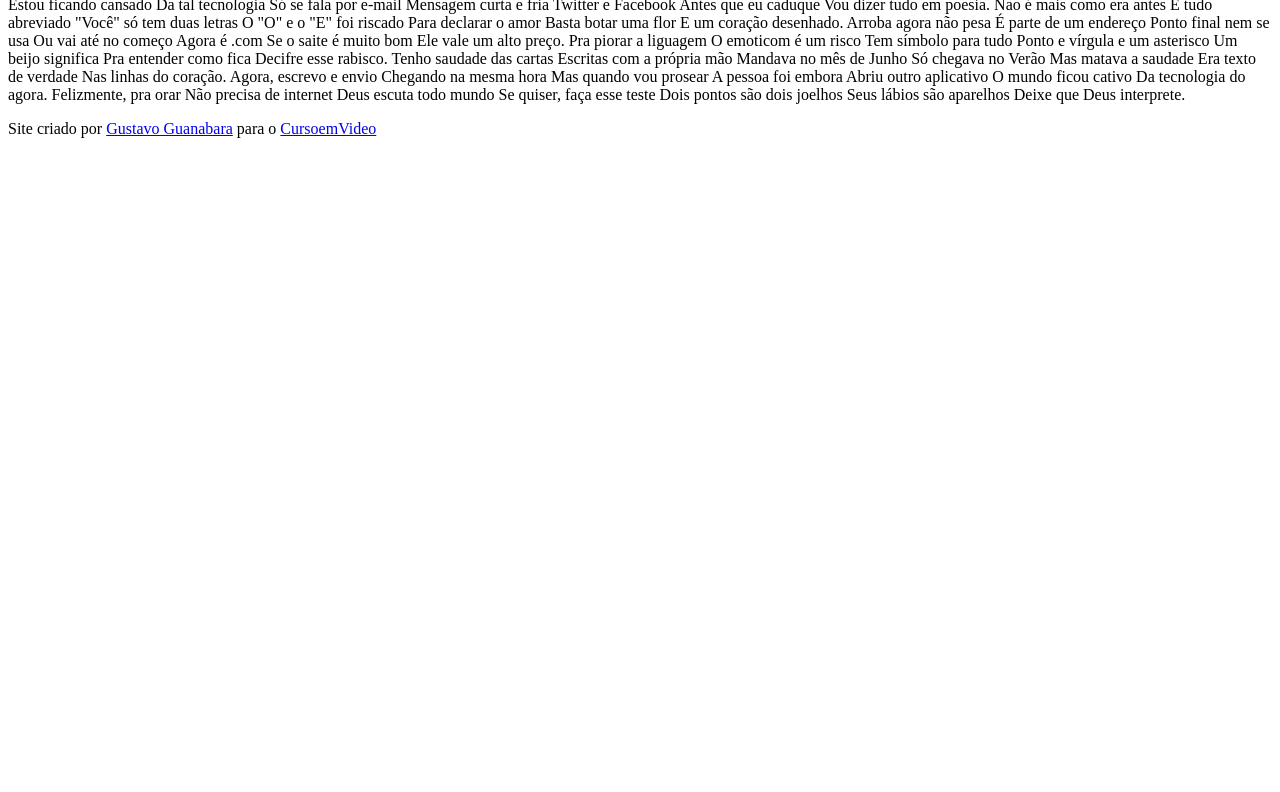
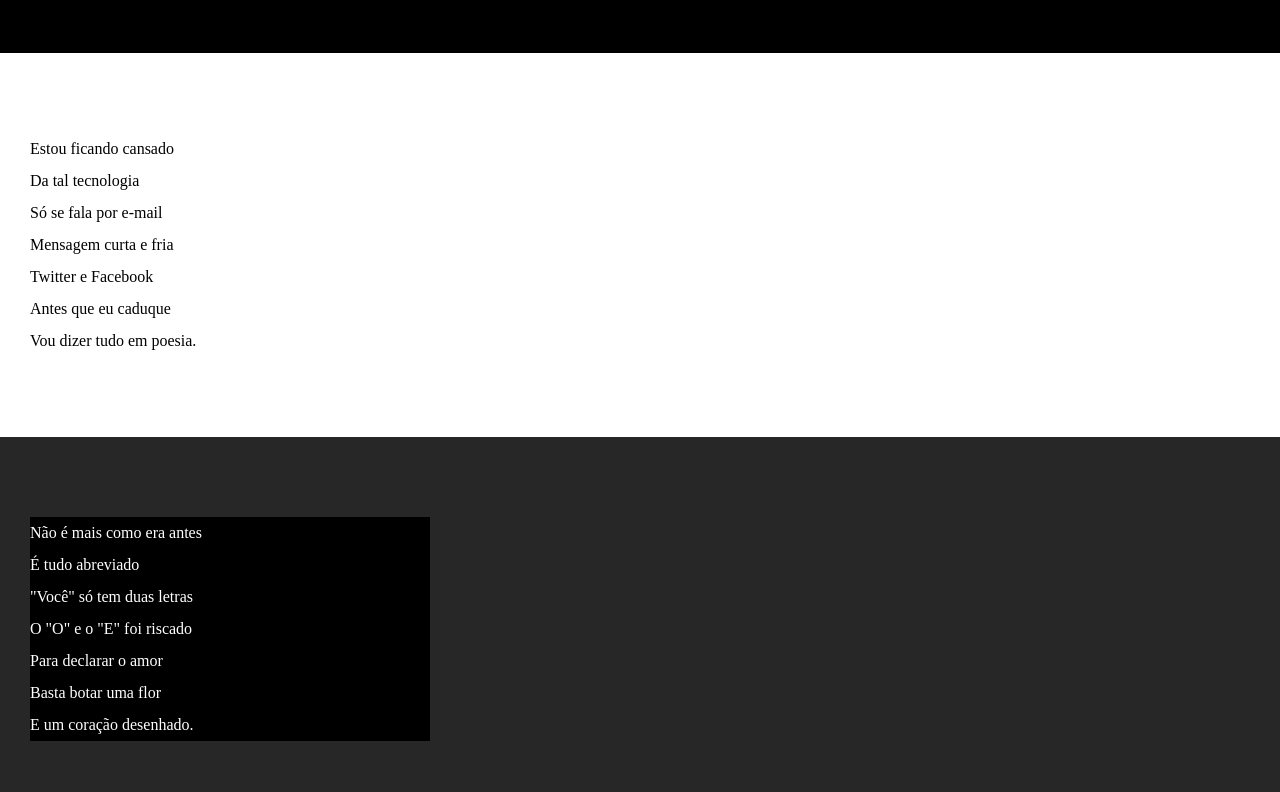
Before and after one commit to priscilaizo/html-css, a plain HTML site: page desafios/desafio012/index.html in a window 1280 px wide. Shown: the part 102-894 px from the top of the page. Before the commit the page ends 800 px from the top, so only its background shows below. Drawn offline with Linux system fonts and the light colour scheme.

Commit message:
atualizei estilo dos textos e blocos

```diff
--- /dev/null
+++ b/desafios/desafio012/estilo/style.css
@@ -0,0 +1,72 @@
+@charset "UTF-8";
+
+* {
+    margin: 0px;
+    padding: 0px;
+}
+
+html, body {
+    min-height: 100vh;
+    background-color: darkgray;
+}
+
+header {
+    background-color: black;
+    color: white;
+    text-align: center;
+}
+
+header > h1 {
+    padding-top: 50px;
+    font-variant: small-caps;
+}
+
+header > p {
+    padding-bottom: 50px;
+}
+
+a {
+    color: white;
+    text-decoration: none;
+    font-weight: bolder;
+}
+
+header a, footer a {
+    color: white;
+    text-decoration: none;
+    font-weight: bolder;
+}
+
+header a:hover, footer a:hover {
+    text-decoration: underline;
+}
+
+section {
+    padding-top: 10vh;
+    padding-bottom: 10vh;
+    line-height: 2em;
+    padding-left: 30px;
+
+}
+
+section.normal {
+    background-color: white;
+    color: black;
+}
+
+section.imagem {
+    background-color: rgb(39, 39, 39);
+    color: white;
+}
+
+section.imagem > p {
+    width: 400px;
+    background-color: black;
+}
+
+footer {
+    background-color: black;
+    color: white;
+    text-align: center;
+    padding: 10px;
+}
--- a/desafios/desafio012/index.html
+++ b/desafios/desafio012/index.html
@@ -4,75 +4,98 @@
     <meta charset="UTF-8">
     <meta name="viewport" content="width=device-width, initial-scale=1.0">
     <title>Cordel Moderno</title>
+    <link rel="stylesheet" href="estilo/style.css">
 </head>
 <body>
     <header>
         <h1>Cordel Moderno</h1>
-        Por <a href="https://www.recantodasletras.com.br/poesias/3186743" target="_blank">Milton Moderno</a>
+        <p>Por <a href="https://www.recantodasletras.com.br/poesias/3186743" target="_blank">Milton Moderno</a></p>
 
     </header>
 
-    Estou ficando cansado
-    Da tal tecnologia
-    Só se fala por e-mail
-    Mensagem curta e fria
-    Twitter e Facebook
-    Antes que eu caduque
-    Vou dizer tudo em poesia.
+    <section class="normal">
+        <p>
+            Estou ficando cansado <br>
+            Da tal tecnologia <br>
+            Só se fala por e-mail <br>
+            Mensagem curta e fria <br>
+            Twitter e Facebook <br>
+            Antes que eu caduque <br>
+            Vou dizer tudo em poesia.
+        </p>
+    </section>
 
 
-    Não é mais como era antes
-    É tudo abreviado
-    "Você" só tem duas letras
-    O "O" e o "E" foi riscado
-    Para declarar o amor
-    Basta botar uma flor
-    E um coração desenhado.
+    <section class="imagem">
+        <p>
+            Não é mais como era antes <br>
+            É tudo abreviado <br>
+            "Você" só tem duas letras <br>
+            O "O" e o "E" foi riscado <br>
+            Para declarar o amor <br>
+            Basta botar uma flor <br>
+            E um coração desenhado.
+        </p>
+    </section>
 
 
-    Arroba agora não pesa
-    É parte de um endereço
-    Ponto final nem se usa
-    Ou vai até no começo
-    Agora é .com
-    Se o saite é muito bom
-    Ele vale um alto preço.
+    <section class="normal">
+        <p>
+            Arroba agora não pesa <br>
+            É parte de um endereço <br>
+            Ponto final nem se usa <br>
+            Ou vai até no começo <br>
+            Agora é .com <br>
+            Se o saite é muito bom <br>
+            Ele vale um alto preço.
+        </p>
+
+        <p>
+            Pra piorar a liguagem <br>
+            O emoticom é um risco <br>
+            Tem símbolo para tudo <br>
+            Ponto e vírgula e um asterisco <br>
+            Um beijo significa <br>
+            Pra entender como fica <br>
+            Decifre esse rabisco.
+        </p>
+    </section>
 
 
-    Pra piorar a liguagem
-    O emoticom é um risco
-    Tem símbolo para tudo
-    Ponto e vírgula e um asterisco
-    Um beijo significa
-    Pra entender como fica
-    Decifre esse rabisco.
+    <section class="imagem">
+        <p>
+            Tenho saudade das cartas <br>
+            Escritas com a própria mão <br>
+            Mandava no mês de Junho <br>
+            Só chegava no Verão <br>
+            Mas matava a saudade <br>
+            Era texto de verdade <br>
+            Nas linhas do coração.
+        </p>
+    </section>
 
 
-    Tenho saudade das cartas
-    Escritas com a própria mão
-    Mandava no mês de Junho
-    Só chegava no Verão
-    Mas matava a saudade
-    Era texto de verdade
-    Nas linhas do coração.
+    <section class="normal">
+        <p>
+            Agora, escrevo e envio <br>
+            Chegando na mesma hora <br>
+            Mas quando vou prosear <br>
+            A pessoa foi embora <br>
+            Abriu outro aplicativo <br>
+            O mundo ficou cativo <br>
+            Da tecnologia do agora.
+        </p>
 
-
-    Agora, escrevo e envio
-    Chegando na mesma hora
-    Mas quando vou prosear
-    A pessoa foi embora
-    Abriu outro aplicativo
-    O mundo ficou cativo
-    Da tecnologia do agora.
-
-
-    Felizmente, pra orar
-    Não precisa de internet
-    Deus escuta todo mundo
-    Se quiser, faça esse teste
-    Dois pontos são dois joelhos
-    Seus lábios são aparelhos
-    Deixe que Deus interprete.
+        <p>
+            Felizmente, pra orar <br>
+            Não precisa de internet <br>
+            Deus escuta todo mundo <br>
+            Se quiser, faça esse teste <br>
+            Dois pontos são dois joelhos <br>
+            Seus lábios são aparelhos <br>
+            Deixe que Deus interprete.
+        </p>
+    </section>
 
     <footer>
         <p>Site criado por <a href="https://gustavoguanabara.github.io" target="_blank">Gustavo Guanabara</a> para o <a href="https://www.cursoemvideo.com" target="_blank">CursoemVideo</a></p>
```
